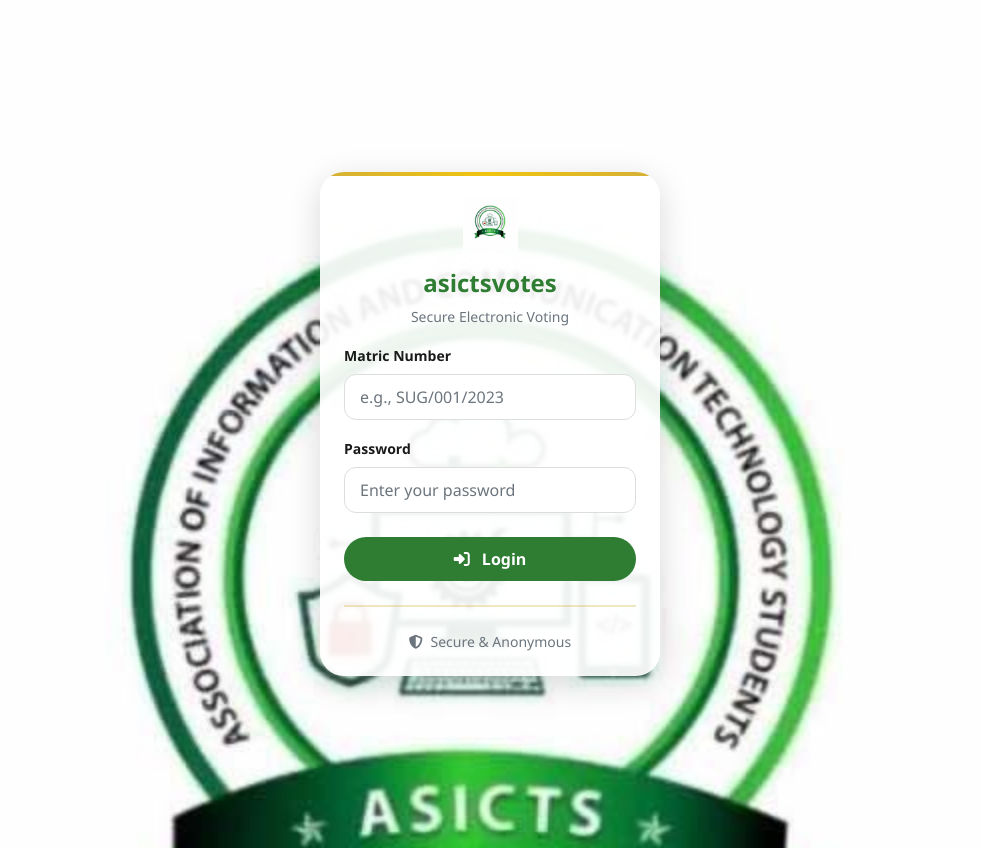
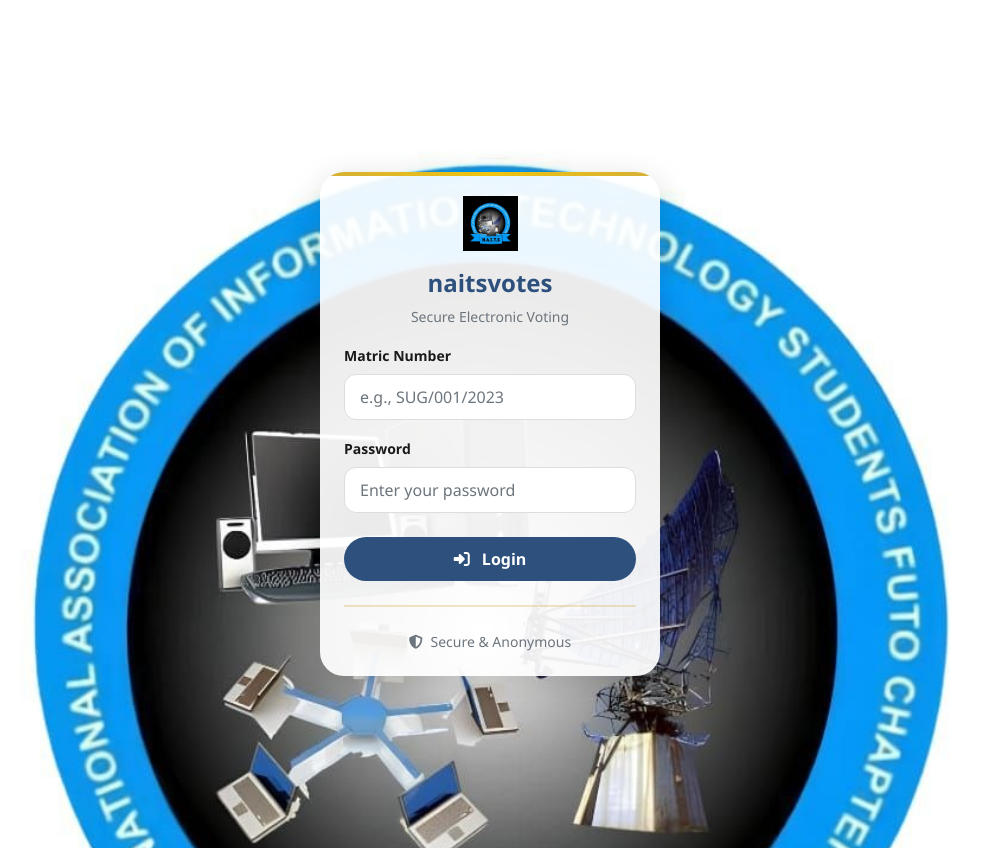
Before and after one commit to elvis-xi/asictsvotes, a Django app: page / in a window 1280 px wide. Shown: the whole page, without its empty margins (150-1131 px from the left). Run offline with Django 5.2, Linux system fonts and the light colour scheme.

Commit message:
Remove venv from tracking, rebrand to naitsvotes, blue theme

```diff
--- a/voting/otp_utils.py
+++ b/voting/otp_utils.py
@@ -10,7 +10,7 @@
 
 def send_otp_email(email, otp):
     send_mail(
-        'Your login OTP for asictsvotes',
+        'Your login OTP for naitsvotes',
         f'Your one-time password is: {otp}\nThis OTP expires in 30 seconds.',
         settings.DEFAULT_FROM_EMAIL,
         [email],
--- a/voting/templates/voting/base.html
+++ b/voting/templates/voting/base.html
@@ -1,9 +1,10 @@
+{% load static %}
 <!DOCTYPE html>
 <html lang="en">
 <head>
     <meta charset="UTF-8">
     <meta name="viewport" content="width=device-width, initial-scale=1.0">
-    <title>asictsvotes | {% block title %}Home{% endblock %}</title>
+    <title>naitsvotes | {% block title %}Home{% endblock %}</title>
     <!-- Bootstrap CSS -->
     <link href="https://cdn.jsdelivr.net/npm/bootstrap@5.2.3/dist/css/bootstrap.min.css" rel="stylesheet">
     <!-- Font Awesome -->
@@ -19,9 +20,9 @@
             --card-dark: #2a2a2a;           /* Dark gray cards (near black) */
             --text-light: #1a1a1a;          /* Black text on light */
             --text-dark: #eeeeee;           /* Light text on dark */
-            --primary: #2e7d32;             /* Deep Green */
-            --primary-dark: #1b5e20;        /* Darker Green */
-            --success: #2e7d32;             /* Green success */
+            --primary: #2e507d;             /* Deep Green */
+            --primary-dark: #1b255e;        /* Darker Green */
+            --success: #2e507d;             /* Green success */
             --danger: #b71c1c;              /* Dark red for errors */
             --warning: #ffc107;             /* Golden yellow */
             --gold: #d4af37;                /* Gold accent */
@@ -126,8 +127,8 @@
 
         .status-active {
             background: #e8f5e9;
-            color: #2e7d32;
-            border-left: 4px solid #2e7d32;
+            color: #2e507d;
+            border-left: 4px solid #2e507d;
         }
 
         .status-closed {
@@ -206,13 +207,13 @@
         .alert-success {
             background-color: #e8f5e9;
             border-left: 4px solid var(--primary);
-            color: #1b5e20;
+            color: #1b255e;
         }
 
         .alert-warning {
             background-color: #fff8e1;
             border-left: 4px solid var(--gold);
-            color: #0ee920;
+            color: #2e507d;
         }
 
         /* Fade-in animation */
@@ -255,7 +256,7 @@
     <nav class="navbar navbar-expand-lg navbar-dark">
         <div class="container">
             <a class="navbar-brand" href="{% url 'dashboard' %}">
-    <img src="/static/images/logo.jpg" alt="asictsvotes Logo" height="40" style="margin-right: 10px;">
+    <img src="/static/images/logo.jpg" alt="naitsvotes Logo" height="40" style="margin-right: 10px;">
 
 </a>
             <button class="navbar-toggler" type="button" data-bs-toggle="collapse" data-bs-target="#navbarNav">
--- a/voting/templates/voting/login.html
+++ b/voting/templates/voting/login.html
@@ -1,6 +1,6 @@
 {% extends 'voting/base.html' %}
 {% load static %}
-{% block title %}Login | asictsvotes{% endblock %}
+{% block title %}Login | naitsvotes{% endblock %}
 
 {% block extra_css %}
 <style>
@@ -42,13 +42,13 @@
     }
 
     .form-control:focus {
-        border-color: #2e7d32;
+        border-color: #2e507d;
         box-shadow: 0 0 0 3px rgba(46,125,50,0.2);
         outline: none;
     }
 
     .btn-login {
-        background: #2e7d32;
+        background: #2e507d;
         color: white;
         border-radius: 40px;
         padding: 10px;
@@ -58,7 +58,7 @@
     }
 
     .btn-login:hover {
-        background: #1b5e20;
+        background: #1b255e;
         transform: scale(1.02);
     }
 
@@ -96,8 +96,8 @@
             <div class="login-card animate-fade position-relative">
                 <div class="card-body p-4">
                     <div class="text-center mb-3">
-                        <img src="{% static 'images/logo.jpg' %}" alt="asictsvotes Logo" class="login-logo">
-                        <h4 class="mt-2" style="color: #2e7d32; font-weight: 600;">asictsvotes</h4>
+                        <img src="{% static 'images/logo2.jpg' %}" alt="naitsvotes Logo" class="login-logo">
+                        <h4 class="mt-2" style="color: #2e507d; font-weight: 600;">naitsvotes</h4>
                         <p class="text-muted small">Secure Electronic Voting</p>
                     </div>
 
--- a/voting_project/settings.py
+++ b/voting_project/settings.py
@@ -61,9 +61,9 @@
 # Database
 DATABASES = {
     'default': dj_database_url.config(
-        default=os.environ.get('DATABASE_URL'),
+        default='sqlite:///' + str(BASE_DIR / 'db.sqlite3'),
         conn_max_age=600,
-        ssl_require=True
+        ssl_require=False
     )
 }
 
@@ -115,4 +115,4 @@
 EMAIL_USE_TLS = os.environ.get('EMAIL_USE_TLS', 'True') == 'True'
 EMAIL_HOST_USER = os.environ.get('EMAIL_HOST_USER', 'elvischukwuemka234@gmail.com')
 EMAIL_HOST_PASSWORD = os.environ.get('EMAIL_HOST_PASSWORD', 'nhguqajadqpjblbl')
-DEFAULT_FROM_EMAIL = os.environ.get('DEFAULT_FROM_EMAIL', 'noreply@asictsvotes.com')
+DEFAULT_FROM_EMAIL = os.environ.get('DEFAULT_FROM_EMAIL', 'noreply@naitsvotes.com')
```
Also changed, not shown: text.md (+15 -0 lines), voting/templates/voting/bulk_import.html (+5 -5 lines), voting/templates/voting/otp_verify.html (+9 -9 lines), README.md, db.sqlite3, media/candidates/1002225636.jpg (added), static/images/logo.jpg, static/images/logo2.jpg (added), vercel.json (added), 3 other files.
